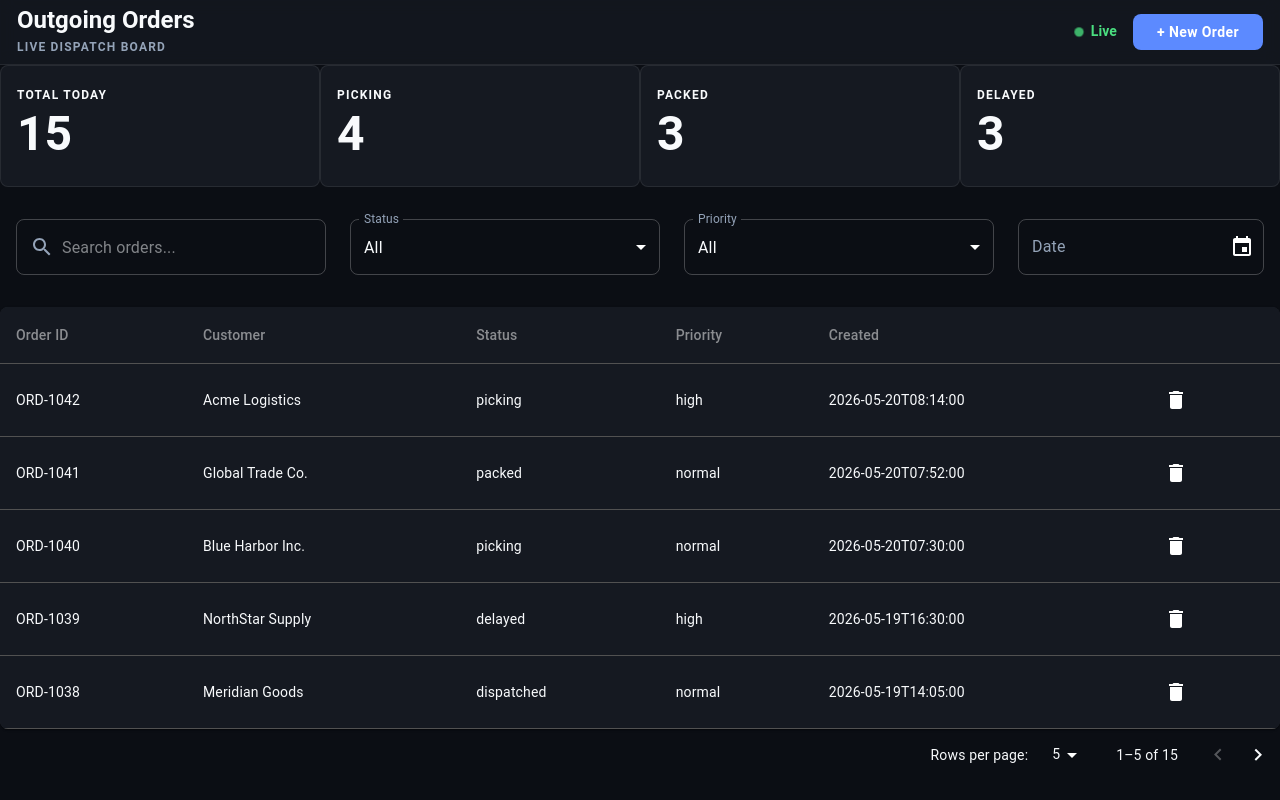
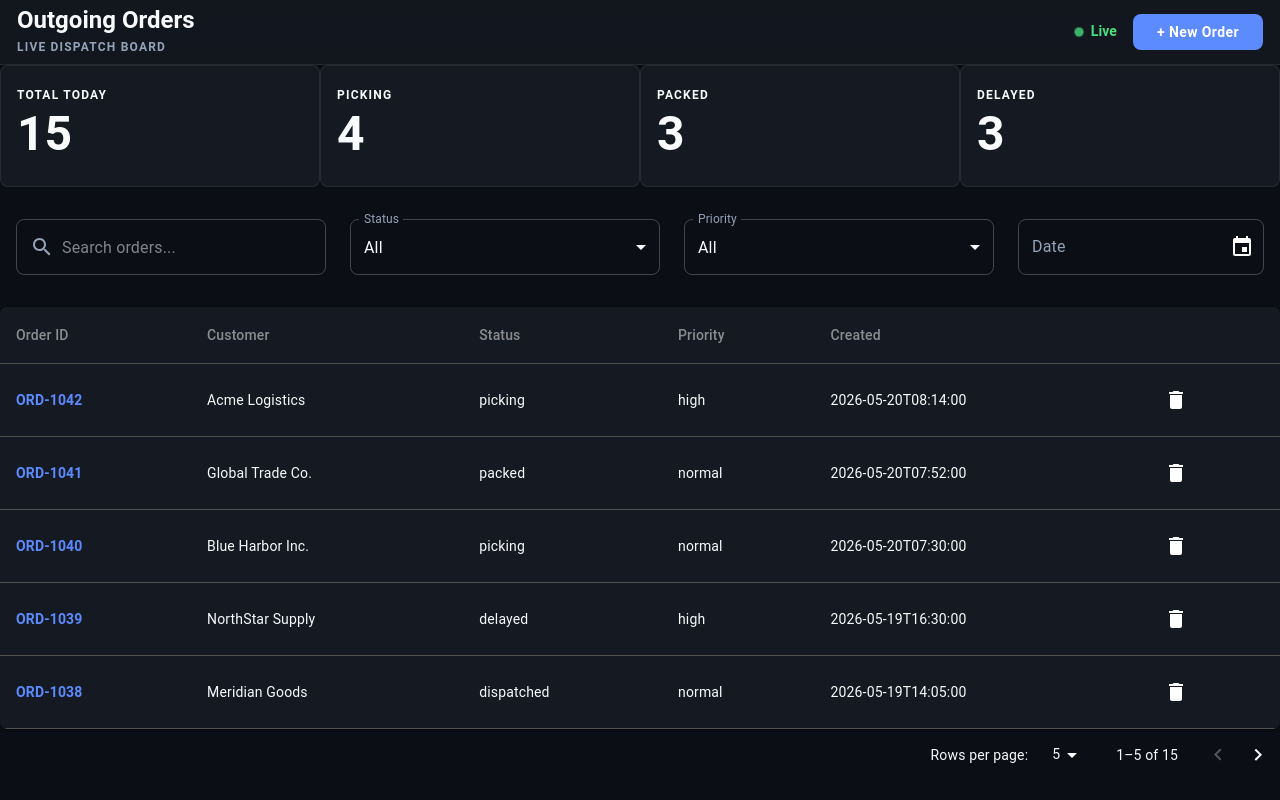
Before and after one commit to julio22b/outgoing-orders-frontend, a React (Vite) app: page / in a window 1280 px wide. Built offline with nearby package versions, Linux system fonts and the light colour scheme.

Commit message:
add router

```diff
--- a/package.json
+++ b/package.json
@@ -19,7 +19,8 @@
     "dayjs": "^1.11.20",
     "react": "^19.2.6",
     "react-dom": "^19.2.6",
-    "react-redux": "^9.3.0"
+    "react-redux": "^9.3.0",
+    "react-router-dom": "^7.15.1"
   },
   "devDependencies": {
     "@eslint/js": "^10.0.1",
--- a/src/App.tsx
+++ b/src/App.tsx
@@ -4,14 +4,26 @@ import AppBar from './components/AppBar';
 import OrdersSummary from './components/OrdersSummary/OrdersSummary';
 import DataGrid from './components/DataGrid/DataGrid';
 import Filters from './components/Filters/Filters';
+import { Route, Routes } from 'react-router-dom';
+import OutgoingOrderDetails from './components/OutgoingOrderDetails/OutgoingOrderDetails';
 
 function App() {
     return (
         <Box>
             <AppBar />
             <OrdersSummary />
-            <Filters />
-            <DataGrid />
+            <Routes>
+                <Route
+                    path='/'
+                    element={
+                        <>
+                            <Filters />
+                            <DataGrid />
+                        </>
+                    }
+                />
+                <Route path='/orders/:id' element={<OutgoingOrderDetails />} />
+            </Routes>
         </Box>
     );
 }
--- a/src/app/constants.ts
+++ b/src/app/constants.ts
@@ -9,7 +9,7 @@ export const ORDER_STATUSES = {
 } as const;
 
 export const OUTGOING_ORDERS_DATAGRID_COLUMNS: DataGridHeadersInterface[] = [
-    { title: 'Order ID', id: ' order-id' },
+    { title: 'Order ID', id: 'order-id' },
     { title: 'Customer', id: 'customer' },
     { title: 'Status', id: 'status' },
     { title: 'Priority', id: 'priority' },
@@ -23,7 +23,8 @@ export const ORDER_FIELDS = {
     STATUS: 'status',
     PRIORITY: 'priority',
     CREATED_AT: 'createdAt',
-    PRODUCTS: 'products'
+    PRODUCTS: 'products',
+    STATUS_HISTORY: 'statusHistory',
 } as const;
 
 export const ORDER_PRIORITIES = {
--- a/src/app/types/types.ts
+++ b/src/app/types/types.ts
@@ -5,6 +5,7 @@ interface OutgoingOrderInterface {
     priority: string;
     createdAt: string;
     products: string[];
+    statusHistory: { status: string; timestamp: string }[];
 }
 
 interface DataGridHeadersInterface {
--- a/src/components/DataGrid/DataGrid.tsx
+++ b/src/components/DataGrid/DataGrid.tsx
@@ -17,6 +17,8 @@ import DeleteIcon from '@mui/icons-material/Delete';
 import DeleteConfirmationDialog from '../DeleteConfirmationDialog.tsx/DeleteConfirmationDialog';
 import type { OutgoingOrderInterface } from '../../app/types/types';
 import { removeOutgoingOrder } from '../../features/slices/outgoingOrdersSlice';
+import { Link } from 'react-router-dom';
+import theme from '../../app/theme';
 
 const DataGrid = () => {
     const rows = useAppSelector((state) => state.outgoingOrders.orders);
@@ -25,14 +27,15 @@ const DataGrid = () => {
     const [page, setPage] = useState(0);
     const [isDeleteConfirmationDialogOpen, setIsDeleteConfirmationDialogOpen] = useState(false);
     const [selectedOrder, setSelectedOrder] = useState<OutgoingOrderInterface | null>(null);
-    const dispatch = useAppDispatch()
+    const dispatch = useAppDispatch();
 
     const filteredRows = useMemo(() => {
         const normalizedSearch = search.toLocaleLowerCase();
         return rows.filter((row) => {
             const matchesStatus = status === 'all' || row.status === status;
             const matchesPriority = priority === 'all' || row.priority === priority;
-            const matchesSearch = !search ||
+            const matchesSearch =
+                !search ||
                 row.id?.toLocaleLowerCase().includes(normalizedSearch) ||
                 row.customer?.toLocaleLowerCase().includes(normalizedSearch);
             const matchesDate = !date || row.createdAt === date;
@@ -70,7 +73,19 @@ const DataGrid = () => {
                     <TableBody>
                         {visibleRows.map((row) => (
                             <TableRow key={row.id}>
-                                <TableCell>{row.id}</TableCell>
+                                <TableCell>
+                                    <Link
+                                        to={`/orders/${row.id}`}
+                                        state={{ id: row.id }}
+                                        style={{
+                                            textDecoration: 'none',
+                                            color: theme.palette.primary.main,
+                                            fontWeight: 'bold',
+                                        }}
+                                    >
+                                        {row.id}
+                                    </Link>
+                                </TableCell>
                                 <TableCell>{row.customer}</TableCell>
                                 <TableCell>{row.status}</TableCell>
                                 <TableCell>{row.priority}</TableCell>
@@ -106,8 +121,8 @@ const DataGrid = () => {
                 isOpen={isDeleteConfirmationDialogOpen}
                 selectedOrder={selectedOrder}
                 onDelete={() => {
-                    if(selectedOrder){
-                        dispatch(removeOutgoingOrder(selectedOrder.id ))
+                    if (selectedOrder) {
+                        dispatch(removeOutgoingOrder(selectedOrder.id));
                         setIsDeleteConfirmationDialogOpen(false);
                         setSelectedOrder(null);
                     }
--- /dev/null
+++ b/src/components/OutgoingOrderDetails/OutgoingOrderDetails.tsx
@@ -0,0 +1,9 @@
+import { useParams } from 'react-router-dom';
+
+const OutgoingOrderDetails = () => {
+    const { id } = useParams();
+    console.log(id)
+    return <div>OutgoingOrderDetails</div>;
+};
+
+export default OutgoingOrderDetails;
--- a/src/components/OutgoingOrdersForm/OutgoingOrdersForm.tsx
+++ b/src/components/OutgoingOrdersForm/OutgoingOrdersForm.tsx
@@ -52,18 +52,24 @@ const OutgoingOrdersForm = ({ isCreateOutgoingOrderFormOpen, closeForm }: Outgoi
         [ORDER_FIELDS.PRIORITY]: ORDER_PRIORITIES.NORMAL,
         [ORDER_FIELDS.CREATED_AT]: dayjs().toISOString(),
         [ORDER_FIELDS.PRODUCTS]: [],
+        [ORDER_FIELDS.STATUS_HISTORY]: [],
     });
     const [productName, setProductName] = useState('');
     const [errors, setErrors] = useState<FormErrorsInterface>({ customer: '', product: '' });
 
-    const isCreateButtonDisabled = !order.customer;
+    const isCreateButtonDisabled = !order.customer || !order.products.length;
 
     const onSubmit = () => {
         if (!order.customer) {
             setErrors({ ...errors, customer: 'Customer is required' });
             return;
         }
-        dispatch(addOutgoingOrder(order));
+        dispatch(
+            addOutgoingOrder({
+                ...order,
+                statusHistory: [{ status: ORDER_STATUSES.PICKING, timestamp: order.createdAt }],
+            }),
+        );
         closeForm();
     };
 
--- a/src/main.tsx
+++ b/src/main.tsx
@@ -5,13 +5,16 @@ import { store } from './app/store'
 import App from './App'
 import { ThemeProvider, CssBaseline } from '@mui/material'
 import theme from './app/theme'
+import { BrowserRouter } from 'react-router-dom'
 
 ReactDOM.createRoot(document.getElementById('root')!).render(
   <React.StrictMode>
     <Provider store={store}>
       <ThemeProvider theme={theme}>
         <CssBaseline />
-        <App />
+        <BrowserRouter>
+          <App />
+        </BrowserRouter>
       </ThemeProvider>
     </Provider>
   </React.StrictMode>
```
Also changed, not shown: 1 other file (tests, documents, lock files or other folders).
